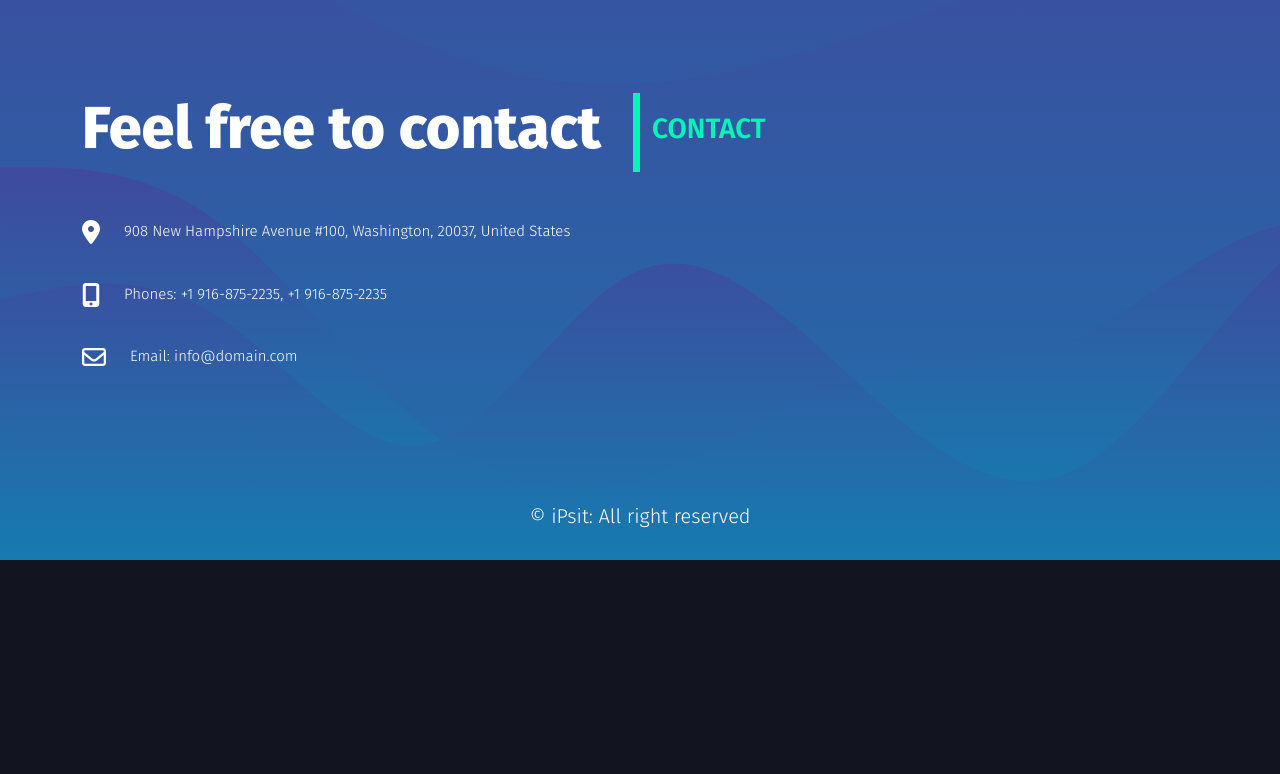
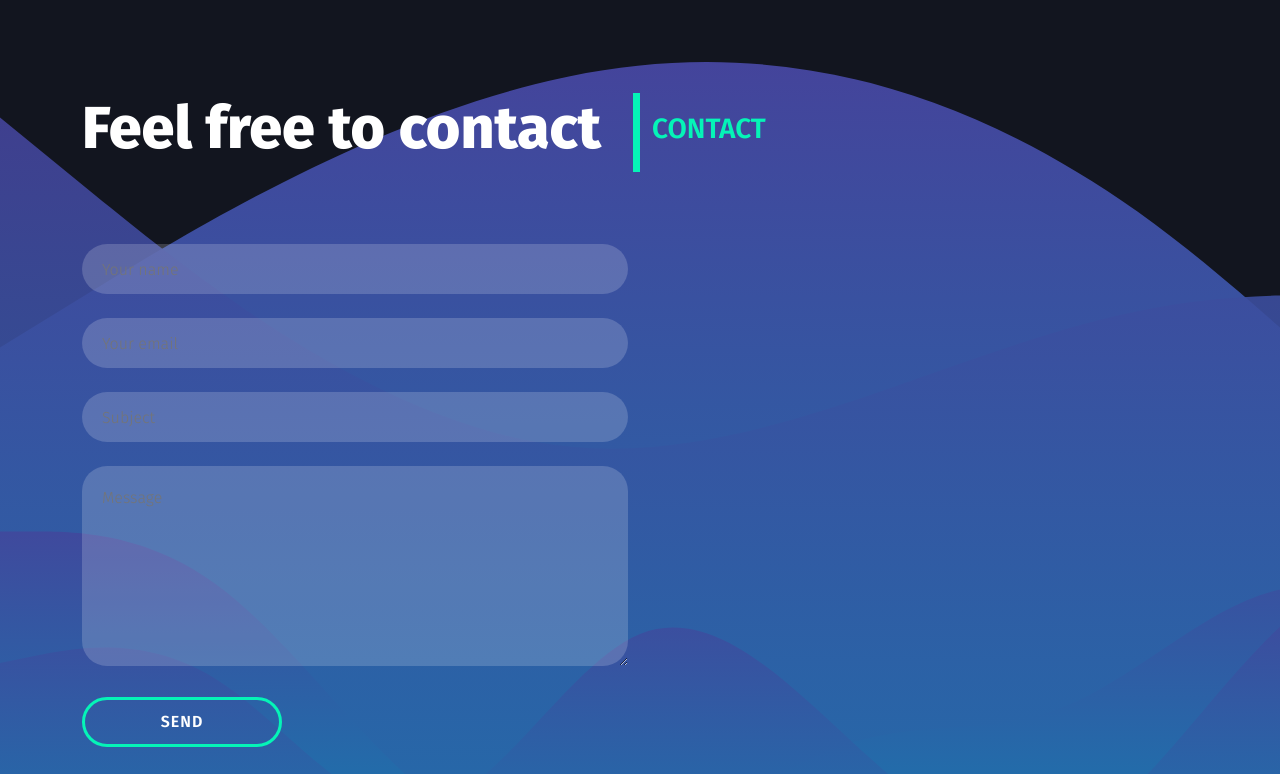
Before and after one commit to bansodji/iPsit-Digital-Agency-2.0, a plain HTML site: page index.html in a window 1280 px wide. Shown: the part 6272-7046 px from the top of the page. Before the commit the page ends 6832 px from the top, so only its background shows below. Drawn offline with nearby package versions, Linux system fonts and the light colour scheme.

Commit message:
contact form added and contact links removed

```diff
--- a/css/_mycss.scss
+++ b/css/_mycss.scss
@@ -144,6 +144,16 @@ p{font-size: 15px;}
     outline: none;
     padding: 20px;
     border-radius: 50px;
+}
+
+.f-text-area{
+    width: 100%;
+    height: 200px;
+    border: none;
+    background: #ffffff2d;
+    outline: none;
+    padding: 20px;
+    border-radius: 25px;
 }
 
 
--- a/index.html
+++ b/index.html
@@ -500,7 +500,7 @@
         <section class="contact">
             <div class="container my-5 pt-5">
                 <!--====Heading====-->
-                <div class="row">
+                <div class="row mb-5 pb-4">
                     <div class="col-lg-6 col-md-6 col-sm-6 border-right" data-aos="fade-up">
                         <h1 class="font-lg text-start">Feel free to contact</h1>
                     </div>
@@ -509,7 +509,7 @@
                     </div>
                 </div>
                 <!--====Content====-->
-                <div class="row mt-5">
+                <!-- <div class="row mt-5">
                     <div class="col-lg-6">
                         <div class="d-flex mb-4" data-aos="fade-up">
                             <i class="fas fa-map-marker-alt fs-4 me-4"></i>
@@ -523,6 +523,28 @@
                             <i class="far fa-envelope fs-4 me-4"></i>
                             <p>Email: info@domain.com</p>
                         </div>
+                    </div>
+                    <div class="col-lg-6"></div>
+                </div> -->
+                <div class="row">
+                    <div class="col-lg-6">
+                        <form action="">
+                            <div class="mb-4" data-aos="fade-up">
+                                <input type="text" name="" placeholder="Your name" class="f-form-1">
+                            </div>
+                            <div class="mb-4" data-aos="fade-up">
+                                <input type="email" name="" placeholder="Your email" class="f-form-1">
+                            </div>
+                            <div class="mb-4" data-aos="fade-up">
+                                <input type="text" name="" placeholder="Subject" class="f-form-1">
+                            </div>
+                            <div class="mb-4" data-aos="fade-up">
+                                <textarea name="" placeholder="Message" class="f-text-area"></textarea>
+                            </div>
+                            <div class="mb-4" data-aos="fade-up">
+                                <input type="submit" name="" value="Send" class="f-btn-2">
+                            </div>
+                        </form>
                     </div>
                     <div class="col-lg-6"></div>
                 </div>
```
Also changed, not shown: css/style.css, 1 other file.
